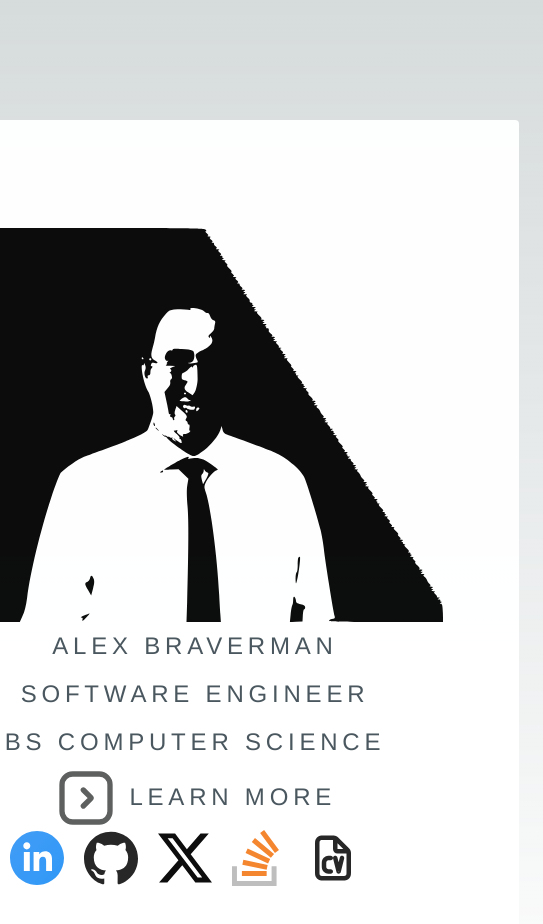
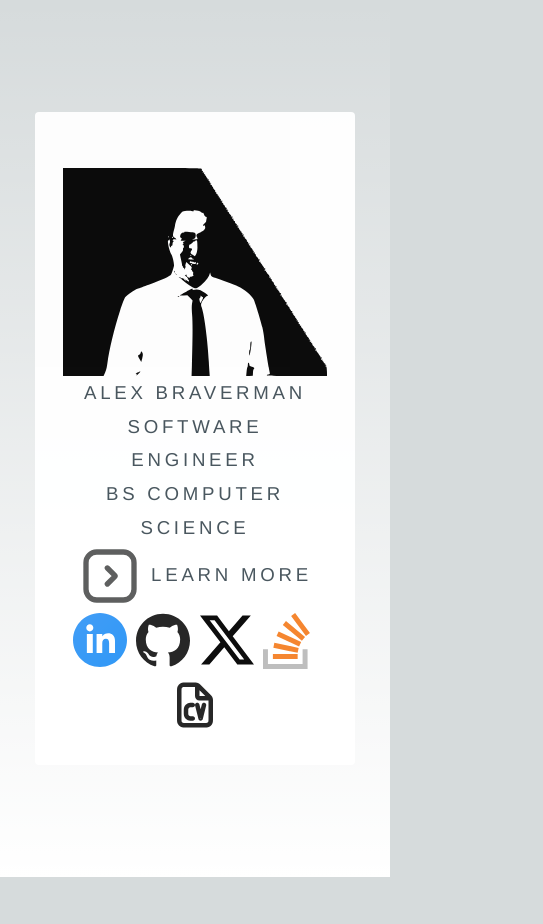
Before and after one commit to hsm2k3/nextjs-blog, a Next.js app: page / in a window 390 px wide. Shown: the top 924 px of the page, 543 px wide, since content can reach past the window. After the commit the page ends 877 px from the top, so only its background shows below. Built offline with nearby package versions, Linux system fonts and the light colour scheme.

Commit message:
fix: updated responsiveness for mobile and desktop views.

```diff
--- a/src/app/styles/css/card.module.css
+++ b/src/app/styles/css/card.module.css
@@ -4,15 +4,18 @@
     transform: rotateX(0deg);
     transition: opacity 1s ease, transform 1s ease;
     -webkit-transition: opacity 1s ease, -webkit-transform 1s ease;
-    padding: 4.5em 3em 3em 3em ;
+    padding: 4.5em 3em 3em 3em; /* Restore wider padding for desktop */
+    margin: 0 auto;
+    box-sizing: border-box;
     background: #ffffff;
     border-radius: 4px;
     cursor: default;
-    max-width: 100%;
+    width: 100%;       /* Keep 100% width */
+    max-width: 90%;    /* Use percentage instead of fixed em */
+    min-width: 320px;  /* Set a minimum width to prevent it from becoming too narrow */
     opacity: 0.95;
     position: relative;
     text-align: center;
-    width: 27em;
     /* fonts */
     color: #414f57;
     font-family: "Source Sans Pro", Helvetica, sans-serif;
@@ -56,7 +59,56 @@
     max-width: 500px;
 }
 
+.icons {
+    display: flex;
+    flex-wrap: wrap;
+    justify-content: center;
+    padding: 0;
+    margin: 0;
+    list-style: none;
+}
+
 .icons li {
     display: inline-block;
     margin-right: 20px; /* adjust as needed for spacing */
 }
+
+/* Update media queries for responsive adjustments */
+@media screen and (min-width: 1200px) {
+    .main_card {
+        max-width: 45em; /* Fixed width for large screens */
+    }
+}
+
+@media screen and (max-width: 768px) {
+    .main_card {
+        font-size: 16pt;
+        line-height: 1.8;
+        max-width: 95%; /* Wider percentage on tablets */
+        padding: 4em 2em 2em 2em; /* Adjusted padding */
+    }
+
+    .wrapper {
+        padding: 1em 0.75em; /* Slightly more padding */
+    }
+}
+
+@media screen and (max-width: 480px) {
+    .main_card {
+        font-size: 14pt;
+        padding: 3em 1.5em 1.5em 1.5em; /* More horizontal padding */
+        max-width: 96%; /* Almost full width on mobile */
+    }
+
+    .wrapper {
+        padding: 1em 0.5em;
+    }
+
+    .avatar {
+        max-width: 200px;
+    }
+
+    .icons li {
+        margin: 0.25em;
+    }
+}
```
